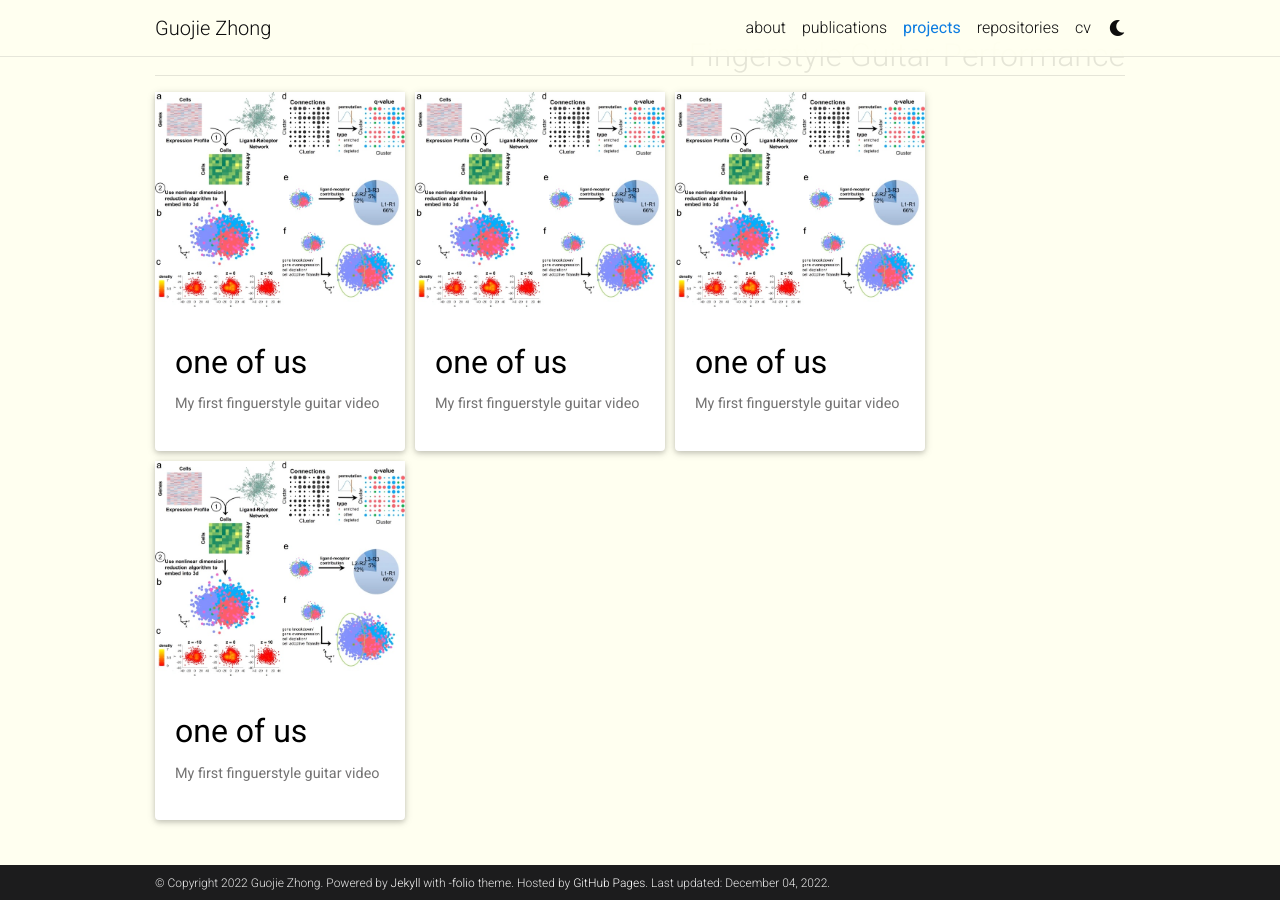
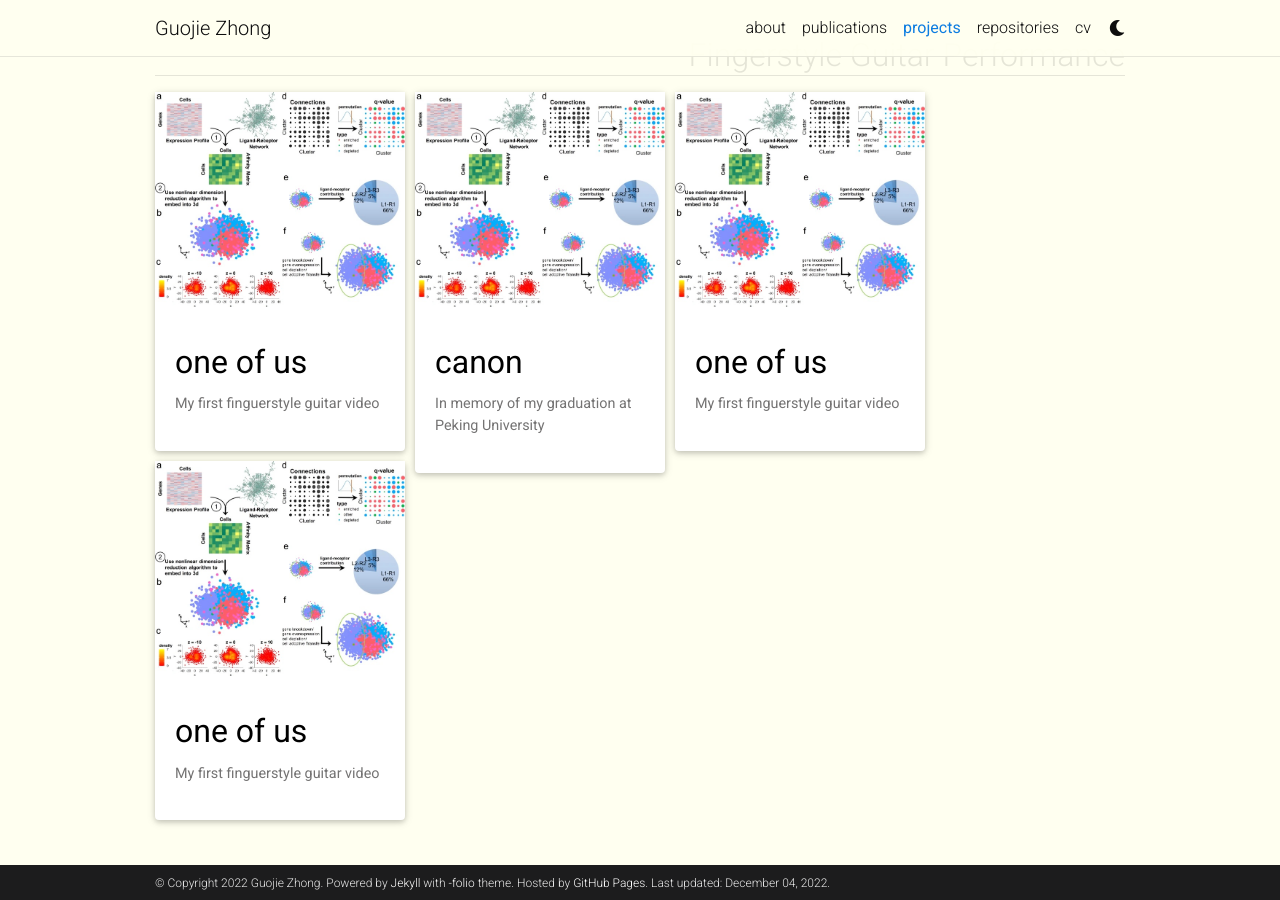
Before and after one commit to zhongguojie1998/GuojieZhong, a Jekyll site: the page built from _pages/projects.md, in a window 1280 px wide and 900 px high, scrolled down 671 px. Built offline with Jekyll 4.4.1, drawn with Linux system fonts in a browser that asks for light colours; full-size pictures stand in for the smaller copies a plugin makes; comment, search, counter and statistics services are not loaded; a style sheet for code colours, icons or effects is not loaded; some of the changed lines change nothing that is shown.

Commit message:
Update fun_2_canon.md

```diff
--- a/_projects/fun_2_canon.md
+++ b/_projects/fun_2_canon.md
@@ -1,19 +1,21 @@
 ---
 layout: page
-title: One of Us
-description: My first finguerstyle guitar video
+title: Canon
+description: In memory of my graduation at Peking University
 img: assets/img/csomap.jpg
 importance: 1
 category: Fingerstyle Guitar Performance
 ---
 
-This is my first finguerstyle guitar video. Made in my senior year at Yuanpei College, Peking University. At that time I have been playing fingerstyle guitar for 3 years and I think maybe I need to make some videos to track my progress. I found this amazing music room in the basement of our student dormitory perfect for recording. This song is called One of Us. I was facinated by Sungha Jung's cover the first time I heard it and made it to be my first recording. Hope you enjoy it!
+Playing my favorite canon in the most beautiful campus.
+This song accompanied me four years, which always reminds me of those best memoiries in PKU.
+Thank everyone I've met here! Best wishes to you all!
+Happy graduation!
 
-<iframe width="640" height="360" src="https://www.youtube.com/embed/JUPqAbiBCMo" title="YouTube video player" frameborder="0" allow="accelerometer; autoplay; clipboard-write; encrypted-media; gyroscope; picture-in-picture" allowfullscreen></iframe>
-Joan Osborne's song.
-Composer: Eric Bazilian.
-Arranged by Ulli Boegershausen.
-Tuning: Drop D.
-Pick up: IK Multimedia iRig Acoustic
+<iframe width="640" height="360" src="https://www.youtube.com/embed/P0A4HL581Pw" title="YouTube video player" frameborder="0" allow="accelerometer; autoplay; clipboard-write; encrypted-media; gyroscope; picture-in-picture" allowfullscreen></iframe>
+Canon (カノン)
+Arranged by Kotaro Oshio
+Tuning: DADGBD
+Pick up: SKYSONIC R2
 Video: iPad Pro
 Covered by: ChineseKnot
```
